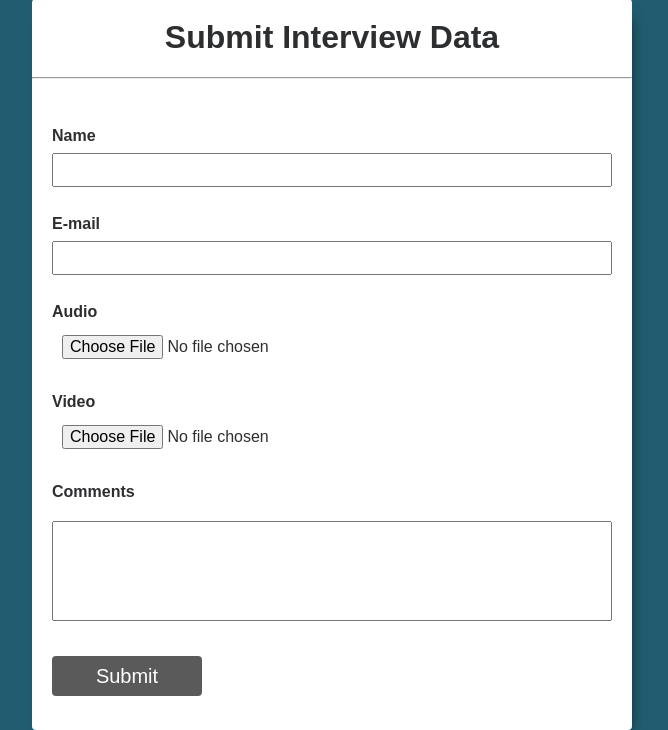
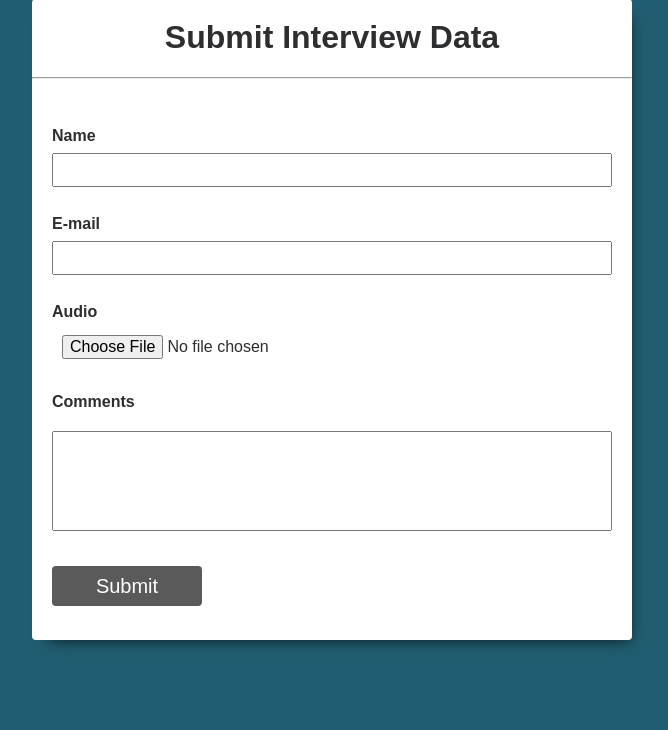
Before and after one commit to alex-chirayath/IBMWatson_PersonalityInsights_Krannert, a Flask app: template phase2/flask-app/templates/form.html in a window 1280 px wide. Shown: the part 121-851 px from the top of the page, without its empty margins (308-976 px from the left). After the commit the page ends 769 px from the top, so only its background shows below. Run offline with Flask 2, Linux system fonts and the light colour scheme; the template is opened without the code that fills it, so the values that code supplies are empty.

Commit message:
remove video

```diff
--- a/phase2/flask-app/main.py
+++ b/phase2/flask-app/main.py
@@ -36,7 +36,6 @@ def submitted_form():
 
     if request.method == 'POST':
         audio_file = request.files['audio']
-        video_file = request.files['video']
 
     # Call speech analysis with audio filename to get json insights
     # insights = speech_analysis.speechanalysis(audio_filename)
--- a/phase2/flask-app/static/style.css
+++ b/phase2/flask-app/static/style.css
@@ -124,10 +124,6 @@ img {
 
 }
 
-#videoLbl {
-    position: relative;
-}
-
 #emailLbl {
     position: relative;
 }
@@ -142,10 +138,6 @@ img {
     position: relative;
 }
 
-#video-field {
-    position: relative;
-}
-
 
 
 .pagetitle {
--- a/phase2/flask-app/templates/form.html
+++ b/phase2/flask-app/templates/form.html
@@ -28,10 +28,6 @@
               <input type="file" name="audio" accept="audio/*" id="audio-field">
             </div>
             <div class="form_fields">
-              <label for="video" id="videoLbl">Video</label>
-              <input type="file" name="video" accept="video/*" id="video-field">
-            </div>
-            <div class="form_fields">
               <label for="comments" id="commentsLbl">Comments</label>
               <textarea name="comments" id="comments-field"></textarea><br/>
             </div>
```
Also changed, not shown: 1 other file.
